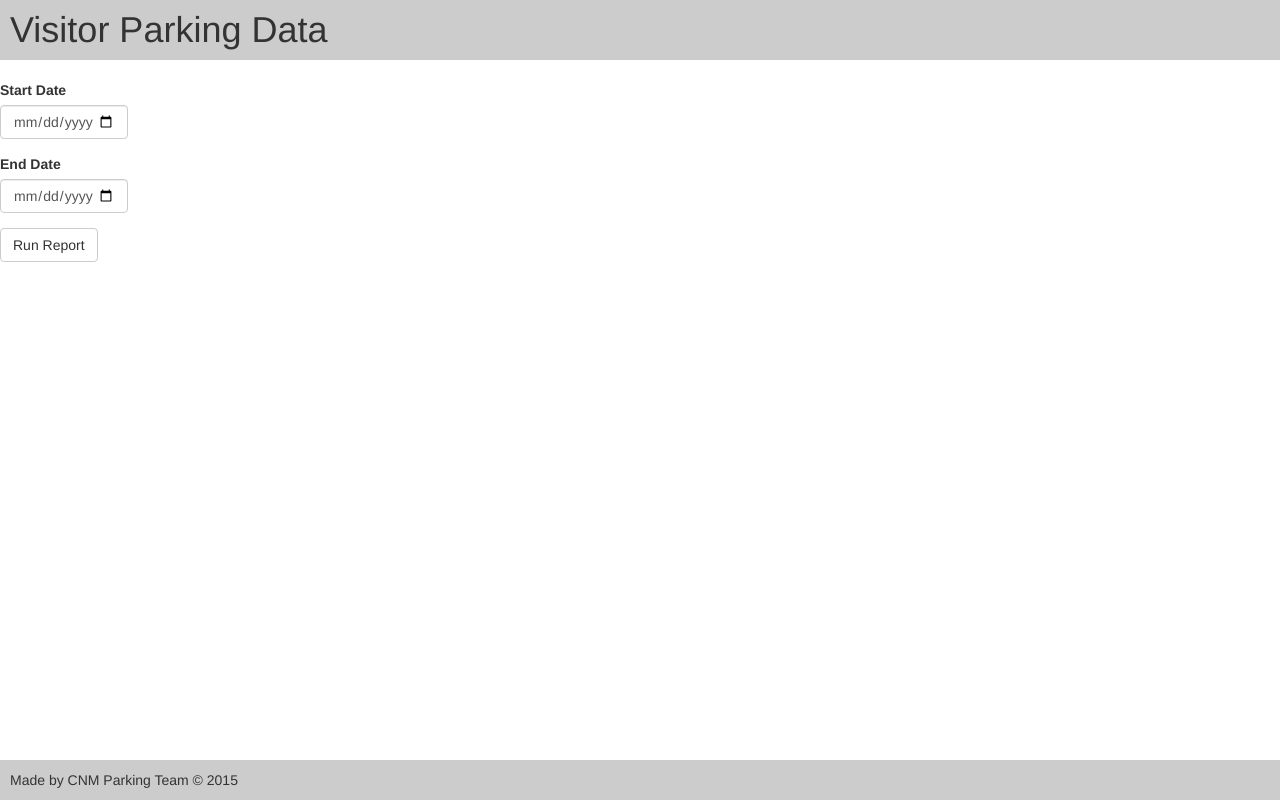
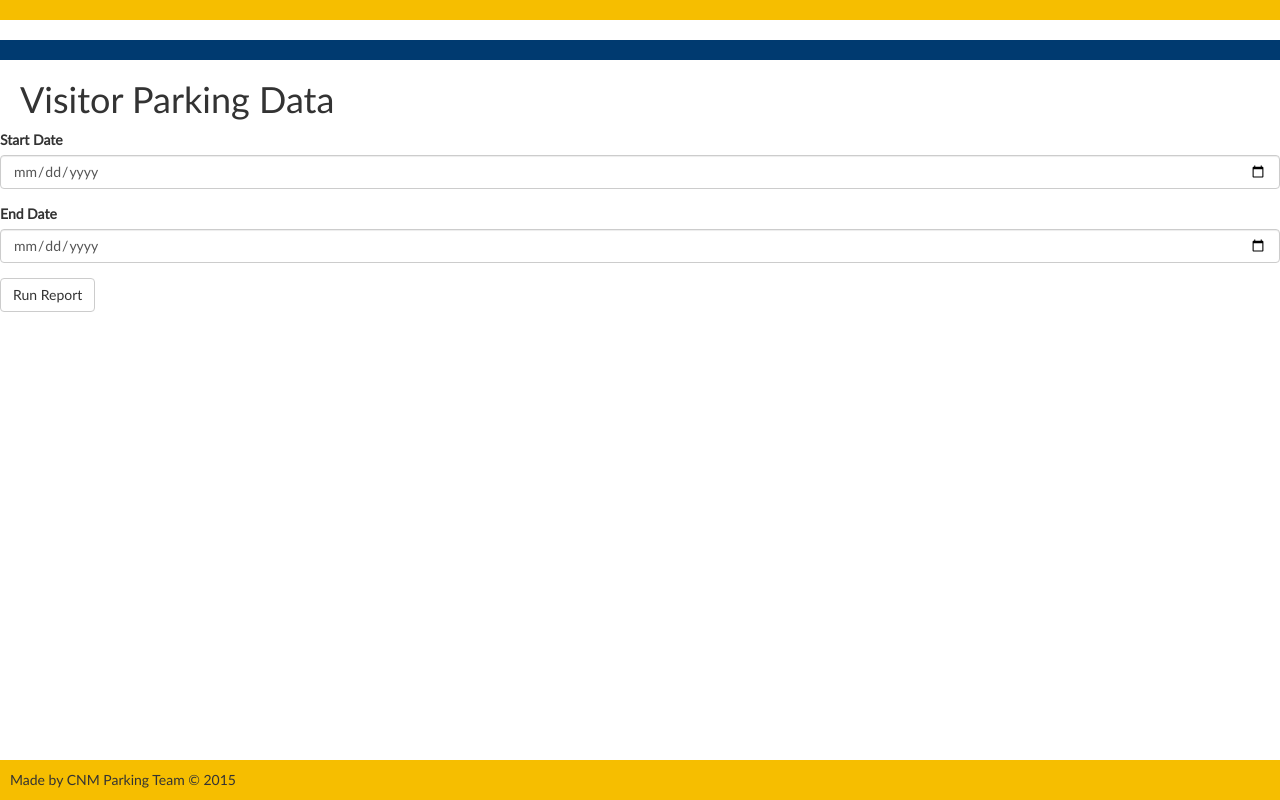
Before and after one commit to nicklopez/cnm-parking, a PHP site: page /reports/index.php in a window 1280 px wide. Run offline with PHP 8.4, Linux system fonts and the light colour scheme; data that the repository does not hold is empty; some libraries are stand-ins or nearby versions.

Commit message:
added custom fonts from web to header file and included new CSS rules.

```diff
--- a/css/custom.css
+++ b/css/custom.css
@@ -1,3 +1,7 @@
+* {
+	font-family: Lato;
+}
+
 body {
 	display: flex;
 	min-height: 100vh;
@@ -11,19 +15,44 @@ main {
 
 }
 
-header, footer {
-	background: #ccc;
-}
-
 footer {
 	padding: 10px;
+	background: #F6BE00;
 }
 
 h1 {
 	padding: 10px;
-	margin: 0px 0px 20px 0px;
+	margin: 0px 0px 0px 10px;
 }
 
-#startDate, #endDate {
+.headBegin {
+	background: #F6BE00;
+}
+
+.headEnd {
+	background: #003A70;
+	margin: 0px 0px 10px 0px;
+}
+
+.date {
 	width: 10%
 }
+
+.name {
+	width: 15%;
+}
+
+.phone {
+	width: 12%;
+}
+
+.email {
+	width: 25%
+}
+
+@font-face {
+	font-family: "Lato";
+	font-style: normal;
+	font-weight: 400;
+	src: local("Lato Regular"), local("Lato-Regular"), url("../fonts/lato.woff2") format("woff2"), url("../fonts/lato.woff") format("woff");
+}
--- a/php/lib/header.php
+++ b/php/lib/header.php
@@ -20,8 +20,19 @@
 		<script type="text/javascript" src="//maxcdn.bootstrapcdn.com/bootstrap/3.3.2/js/bootstrap.min.js"></script>
 		<link type="text/css" href="//cdn.datatables.net/1.10.5/css/jquery.dataTables.css" rel="stylesheet">
 		<link type="text/css" href="../../css/custom.css" rel="stylesheet">
+		<link type="text/css" href="../../fonts/lato.woff" rel="stylesheet">
+		<link type="text/css" href="../../fonts/lato.woff2" rel="stylesheet">
 		<link type="text/css" href="../css/custom.css" rel="stylesheet">
-		<title><?php echo $pageTitle ?></title>
+		<title><?php echo $title ?></title>
 	</head>
+	<div class="headBegin">
+		<h2></h2>
+	</div>
+	<div class="header">
+		<h1><?php echo $headerTitle; ?></h1>
+	</div>
+	<div class="headEnd">
+		<h2></h2>
+	</div>
 		<body>
 			<main>
```
